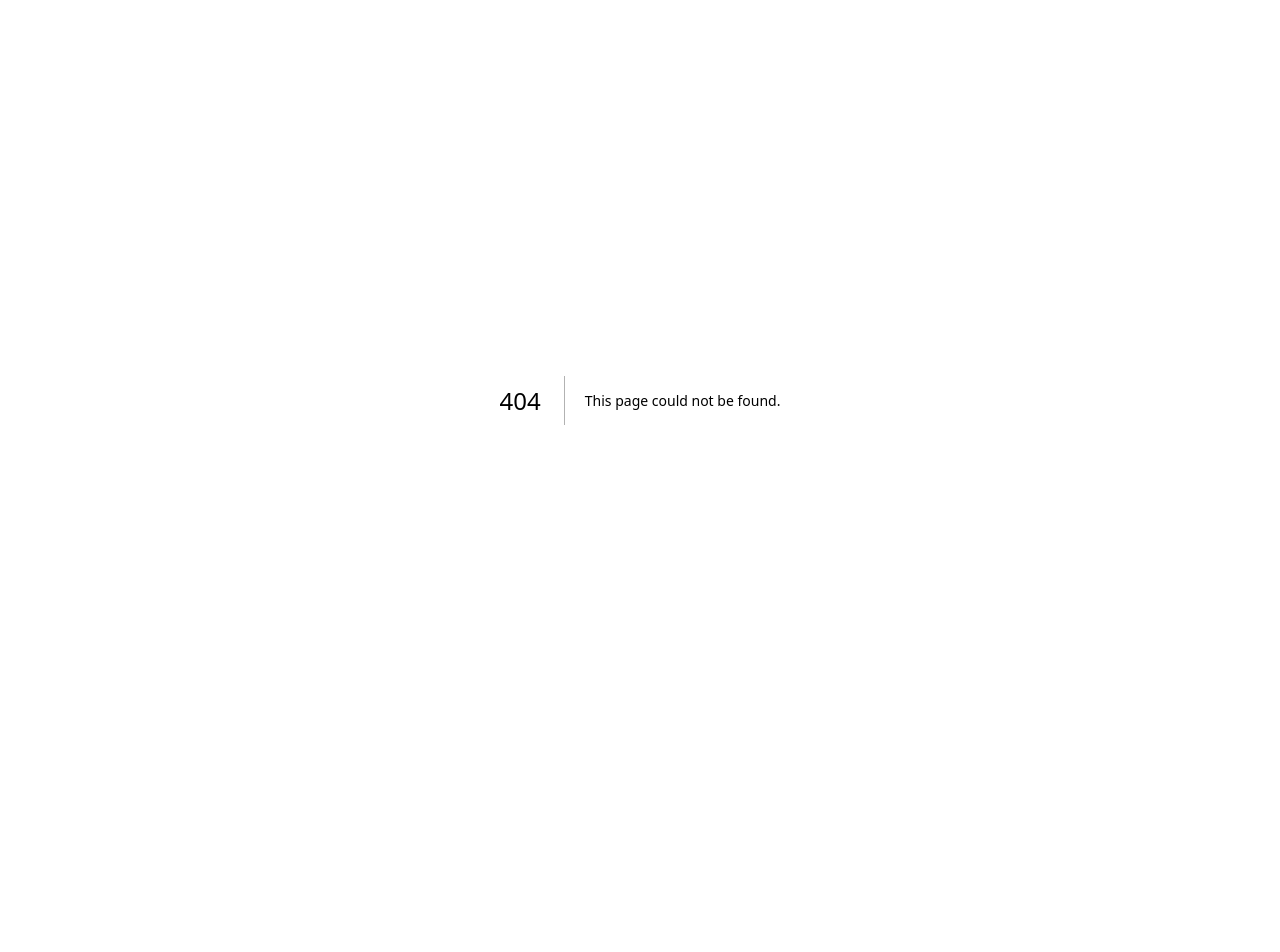
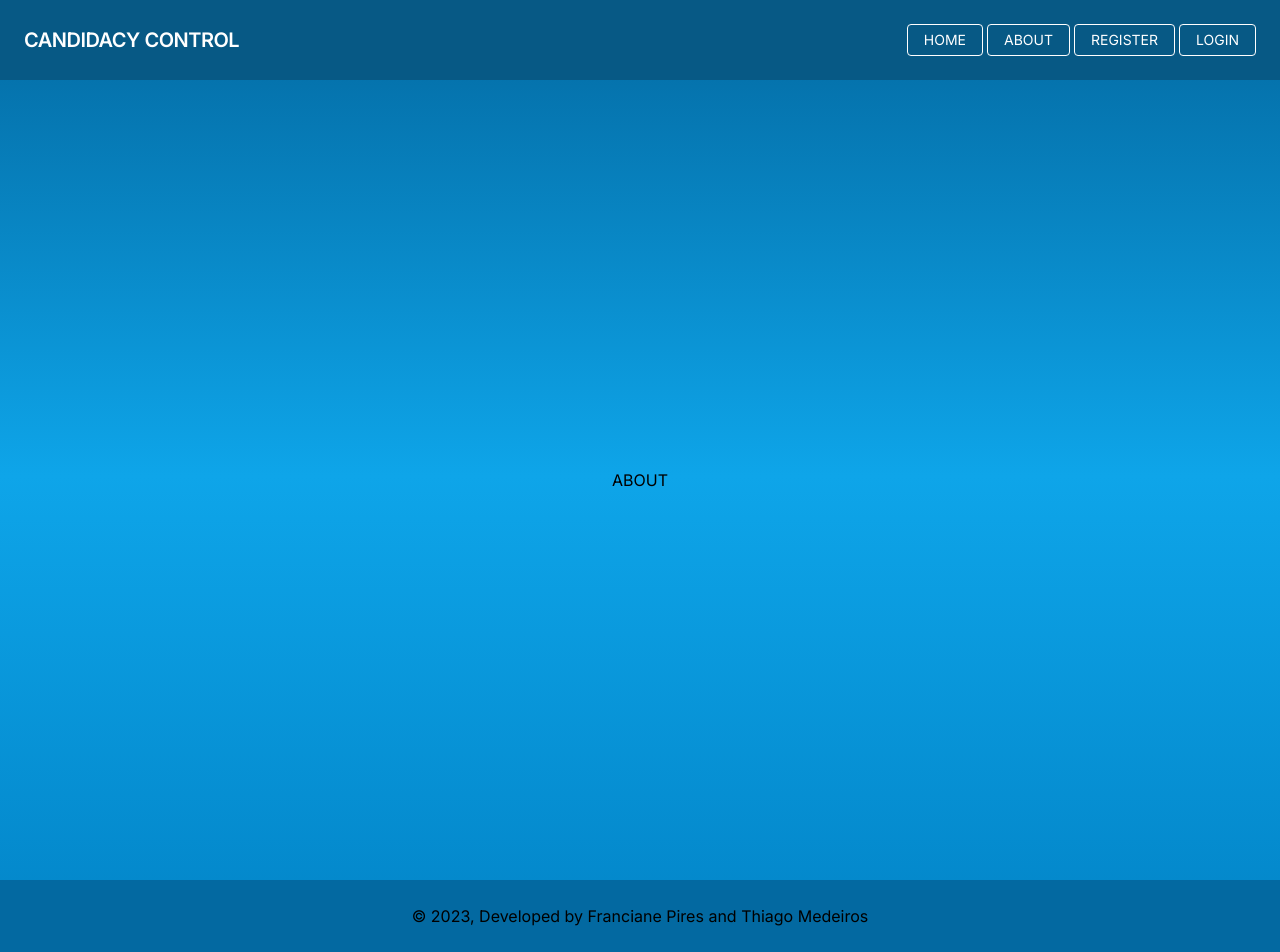
Before and after one commit to Franppires/candidacy_control, a Next.js app: page /about in a window 1280 px wide. Before the commit this address had no page. Before the commit the page ends 800 px from the top, so only its background shows below. Built offline with nearby package versions, Linux system fonts and the light colour scheme.

Commit message:
adding homepage

```diff
--- /dev/null
+++ b/src/app/about/page.tsx
@@ -0,0 +1,8 @@
+
+export default function About() {
+  return (
+    <>
+      <p>ABOUT</p>
+    </>
+  )
+}
--- a/src/app/globals.css
+++ b/src/app/globals.css
@@ -18,10 +18,7 @@
 
 body {
   color: rgb(var(--foreground-rgb));
-  background: linear-gradient(
-      to bottom,
-      transparent,
-      rgb(var(--background-end-rgb))
-    )
-    rgb(var(--background-start-rgb));
+  background: linear-gradient(to top, #0284c7, #0ea5e9, #0369a1)
+  ;
+
 }
--- a/src/app/layout.tsx
+++ b/src/app/layout.tsx
@@ -1,21 +1,81 @@
-import './globals.css'
-import { Inter } from 'next/font/google'
+import Link from 'next/link';
+import './globals.css';
+import { Inter } from 'next/font/google';
 
-const inter = Inter({ subsets: ['latin'] })
+
+const inter = Inter({ subsets: ['latin'] });
 
 export const metadata = {
   title: 'Create Next App',
   description: 'Generated by create next app',
-}
+};
 
 export default function RootLayout({
   children,
 }: {
-  children: React.ReactNode
+  children: React.ReactNode;
 }) {
   return (
-    <html lang="en">
-      <body className={inter.className}>{children}</body>
+    <html lang='en'>
+      <body className={inter.className}>
+        <nav className='flex items-center justify-between flex-wrap bg-sky-800 p-6'>
+          <div className='flex items-center flex-shrink-0 text-white mr-6'>
+            <Link href='/' className='font-semibold text-xl tracking-tight'>
+              CANDIDACY CONTROL
+            </Link>
+          </div>
+          <div className='flex gap-1	'>
+            <Link
+              href='/'
+              className='inline-block text-sm px-4 py-2 leading-none border rounded text-white border-white hover:border-transparent hover:text-sky-700 hover:bg-white mt-4 lg:mt-0'
+            >
+              HOME
+            </Link>
+            <Link
+              href='/about'
+              className='inline-block text-sm px-4 py-2 leading-none border rounded text-white border-white hover:border-transparent hover:text-sky-700 hover:bg-white mt-4 lg:mt-0'
+            >
+              ABOUT
+            </Link>
+            <Link
+              href='/register'
+              className='inline-block text-sm px-4 py-2 leading-none border rounded text-white border-white hover:border-transparent hover:text-sky-700 hover:bg-white mt-4 lg:mt-0'
+            >
+              REGISTER
+            </Link>
+            <Link
+              href='/login'
+              className='inline-block text-sm px-4 py-2 leading-none border rounded text-white border-white hover:border-transparent hover:text-sky-700 hover:bg-white mt-4 lg:mt-0'
+            >
+              LOGIN
+            </Link>
+          </div>
+        </nav>
+        <main className="container h-screen w-screen mx-auto flex items-center justify-center ">
+          {children}
+        </main>
+        <footer className='flex items-center justify-center flex-wrap bg-sky-700 p-6'>
+          <div>
+            © {new Date().getFullYear()}, Developed by
+            {` `}
+            <Link
+              href='https://www.linkedin.com/in/franciane-pires/'
+              target='_blank'
+              className='hover:text-sky-700 hover:bg-white'
+            >
+              Franciane Pires
+            </Link>
+            <span> and </span>
+            <Link
+              href='https://www.linkedin.com/in/thiagoasmedeiros/'
+              target='_blank'
+              className='hover:text-sky-700 hover:bg-white'
+            >
+              Thiago Medeiros
+            </Link>
+          </div>
+        </footer>
+      </body>
     </html>
-  )
+  );
 }
--- /dev/null
+++ b/src/app/login/page.tsx
@@ -0,0 +1,8 @@
+
+export default function Login() {
+  return (
+    <>
+      <p>LOGIN</p>
+    </>
+  )
+}
--- a/src/app/page.tsx
+++ b/src/app/page.tsx
@@ -1,113 +1,24 @@
-import Image from 'next/image'
+import Link from 'next/link';
 
 export default function Home() {
   return (
-    <main className="flex min-h-screen flex-col items-center justify-between p-24">
-      <div className="z-10 w-full max-w-5xl items-center justify-between font-mono text-sm lg:flex">
-        <p className="fixed left-0 top-0 flex w-full justify-center border-b border-gray-300 bg-gradient-to-b from-zinc-200 pb-6 pt-8 backdrop-blur-2xl dark:border-neutral-800 dark:bg-zinc-800/30 dark:from-inherit lg:static lg:w-auto  lg:rounded-xl lg:border lg:bg-gray-200 lg:p-4 lg:dark:bg-zinc-800/30">
-          Get started by editing&nbsp;
-          <code className="font-mono font-bold">src/app/page.tsx</code>
-        </p>
-        <div className="fixed bottom-0 left-0 flex h-48 w-full items-end justify-center bg-gradient-to-t from-white via-white dark:from-black dark:via-black lg:static lg:h-auto lg:w-auto lg:bg-none">
-          <a
-            className="pointer-events-none flex place-items-center gap-2 p-8 lg:pointer-events-auto lg:p-0"
-            href="https://vercel.com?utm_source=create-next-app&utm_medium=appdir-template&utm_campaign=create-next-app"
-            target="_blank"
-            rel="noopener noreferrer"
+    <div className='flex items-start'>
+      <div className='mx-6 '>
+        <div className='py-4'>
+          <h1 className='text-4xl'>Welcome to application control!</h1>
+          <p className='text-2xl my-8'>Manage your applications with ease.</p>
+          <p className='text-2xl my-8'>Say goodbye to cluttered spreadsheets and focus on your path to your dream job.</p>
+          <Link
+            href='/register'
+            className='inline-block text-sm px-4 py-2 leading-none border rounded text-white border-white hover:border-transparent hover:text-sky-700 hover:bg-white mt-4 lg:mt-0'
           >
-            By{' '}
-            <Image
-              src="/vercel.svg"
-              alt="Vercel Logo"
-              className="dark:invert"
-              width={100}
-              height={24}
-              priority
-            />
-          </a>
+            Register
+          </Link>
+        </div>
+        <div>
+          <img src="/assets/" alt="" />
         </div>
       </div>
-
-      <div className="relative flex place-items-center before:absolute before:h-[300px] before:w-[480px] before:-translate-x-1/2 before:rounded-full before:bg-gradient-radial before:from-white before:to-transparent before:blur-2xl before:content-[''] after:absolute after:-z-20 after:h-[180px] after:w-[240px] after:translate-x-1/3 after:bg-gradient-conic after:from-sky-200 after:via-blue-200 after:blur-2xl after:content-[''] before:dark:bg-gradient-to-br before:dark:from-transparent before:dark:to-blue-700 before:dark:opacity-10 after:dark:from-sky-900 after:dark:via-[#0141ff] after:dark:opacity-40 before:lg:h-[360px]">
-        <Image
-          className="relative dark:drop-shadow-[0_0_0.3rem_#ffffff70] dark:invert"
-          src="/next.svg"
-          alt="Next.js Logo"
-          width={180}
-          height={37}
-          priority
-        />
-      </div>
-
-      <div className="mb-32 grid text-center lg:mb-0 lg:grid-cols-4 lg:text-left">
-        <a
-          href="https://nextjs.org/docs?utm_source=create-next-app&utm_medium=appdir-template&utm_campaign=create-next-app"
-          className="group rounded-lg border border-transparent px-5 py-4 transition-colors hover:border-gray-300 hover:bg-gray-100 hover:dark:border-neutral-700 hover:dark:bg-neutral-800/30"
-          target="_blank"
-          rel="noopener noreferrer"
-        >
-          <h2 className={`mb-3 text-2xl font-semibold`}>
-            Docs{' '}
-            <span className="inline-block transition-transform group-hover:translate-x-1 motion-reduce:transform-none">
-              -&gt;
-            </span>
-          </h2>
-          <p className={`m-0 max-w-[30ch] text-sm opacity-50`}>
-            Find in-depth information about Next.js features and API.
-          </p>
-        </a>
-
-        <a
-          href="https://nextjs.org/learn?utm_source=create-next-app&utm_medium=appdir-template-tw&utm_campaign=create-next-app"
-          className="group rounded-lg border border-transparent px-5 py-4 transition-colors hover:border-gray-300 hover:bg-gray-100 hover:dark:border-neutral-700 hover:dark:bg-neutral-800 hover:dark:bg-opacity-30"
-          target="_blank"
-          rel="noopener noreferrer"
-        >
-          <h2 className={`mb-3 text-2xl font-semibold`}>
-            Learn{' '}
-            <span className="inline-block transition-transform group-hover:translate-x-1 motion-reduce:transform-none">
-              -&gt;
-            </span>
-          </h2>
-          <p className={`m-0 max-w-[30ch] text-sm opacity-50`}>
-            Learn about Next.js in an interactive course with&nbsp;quizzes!
-          </p>
-        </a>
-
-        <a
-          href="https://vercel.com/templates?framework=next.js&utm_source=create-next-app&utm_medium=appdir-template&utm_campaign=create-next-app"
-          className="group rounded-lg border border-transparent px-5 py-4 transition-colors hover:border-gray-300 hover:bg-gray-100 hover:dark:border-neutral-700 hover:dark:bg-neutral-800/30"
-          target="_blank"
-          rel="noopener noreferrer"
-        >
-          <h2 className={`mb-3 text-2xl font-semibold`}>
-            Templates{' '}
-            <span className="inline-block transition-transform group-hover:translate-x-1 motion-reduce:transform-none">
-              -&gt;
-            </span>
-          </h2>
-          <p className={`m-0 max-w-[30ch] text-sm opacity-50`}>
-            Explore the Next.js 13 playground.
-          </p>
-        </a>
-
-        <a
-          href="https://vercel.com/new?utm_source=create-next-app&utm_medium=appdir-template&utm_campaign=create-next-app"
-          className="group rounded-lg border border-transparent px-5 py-4 transition-colors hover:border-gray-300 hover:bg-gray-100 hover:dark:border-neutral-700 hover:dark:bg-neutral-800/30"
-          target="_blank"
-          rel="noopener noreferrer"
-        >
-          <h2 className={`mb-3 text-2xl font-semibold`}>
-            Deploy{' '}
-            <span className="inline-block transition-transform group-hover:translate-x-1 motion-reduce:transform-none">
-              -&gt;
-            </span>
-          </h2>
-          <p className={`m-0 max-w-[30ch] text-sm opacity-50`}>
-            Instantly deploy your Next.js site to a shareable URL with Vercel.
-          </p>
-        </a>
-      </div>
-    </main>
-  )
+    </div>
+  );
 }
--- /dev/null
+++ b/src/app/register/page.tsx
@@ -0,0 +1,8 @@
+
+export default function Register() {
+  return (
+    <>
+      <p>REGISTER</p>
+    </>
+  )
+}
--- a/tailwind.config.js
+++ b/tailwind.config.js
@@ -1,8 +1,6 @@
 /** @type {import('tailwindcss').Config} */
 module.exports = {
   content: [
-    './src/pages/**/*.{js,ts,jsx,tsx,mdx}',
-    './src/components/**/*.{js,ts,jsx,tsx,mdx}',
     './src/app/**/*.{js,ts,jsx,tsx,mdx}',
   ],
   theme: {
```
Also changed, not shown: assets/background.svg.svg (added).
